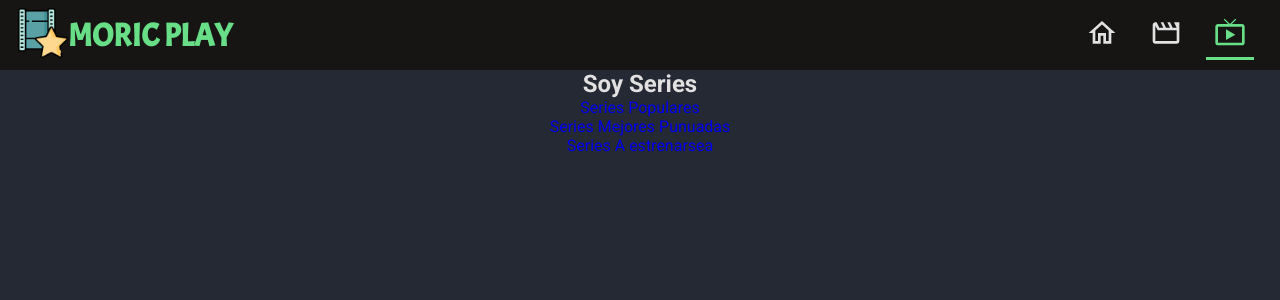
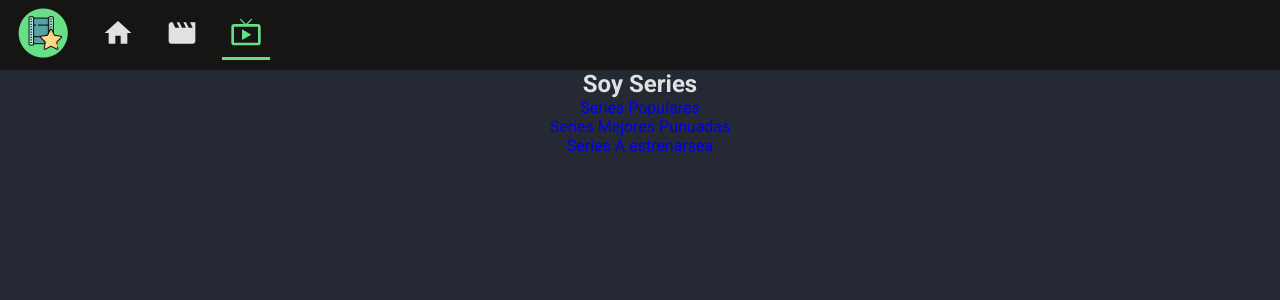
Before and after one commit to maarcf/moviesandseries, a React (Create React App) app: page /tv in a window 1280 px wide. Shown: the top 300 px of the page. Built offline with nearby package versions, Linux system fonts and the light colour scheme.

Commit message:
continue with nav styles

```diff
--- a/public/index.html
+++ b/public/index.html
@@ -25,7 +25,6 @@
       Learn how to configure a non-root public URL by running `npm run build`.
     -->
     <link rel="preconnect" href="https://fonts.gstatic.com">
-    <link href="https://fonts.googleapis.com/css2?family=Acme&display=swap" rel="stylesheet">
     <link href="https://fonts.googleapis.com/css2?family=Roboto:wght@300;400;700&display=swap" rel="stylesheet">
     <title>Movies and Series</title>
   </head>
--- a/src/components/ItemList.js
+++ b/src/components/ItemList.js
@@ -1,25 +1,11 @@
-import { useState, useRef, useEffect } from 'react';
+
 import { NavLinkStyled, ItemListStyled } from './Commons';
 
-const ItemList = ({ path, iconFilled, iconOutlined }) => {
-  const [ isSelected, setSelected ] = useState(false);
-  const hasSelectedClass = useRef();
-
-  useEffect(() => {
-    const linkElement = hasSelectedClass.current;
-    linkElement.classList.contains('selected') === true && setSelected(true);
-    console.log(linkElement.classList.contains('selected'))
-    return setSelected(false);
-  }, []);
-
-
-  const showIcon = isSelected ? iconFilled : iconOutlined;
-  console.log(showIcon)
-
+const ItemList = ({ path, icon }) => {
   return(
     <ItemListStyled>
-      <NavLinkStyled activeClassName="selected" exact to={path} ref={hasSelectedClass}>
-        {showIcon}
+      <NavLinkStyled activeClassName="selected" exact to={path}>
+        {icon}
       </NavLinkStyled>
     </ItemListStyled>
   );
--- a/src/components/NavBar.js
+++ b/src/components/NavBar.js
@@ -11,10 +11,8 @@ const NavStyled = styled(Flex)`
   padding: ${props => props.theme.spaces.extraSmall} ${props => props.theme.spaces.small}
 `;
 
-const MainTitle = styled.h1`
-  font-family: ${props => props.theme.font.family.h1};
-  color: ${props => props.theme.colors.textSecondary};
-  font-size: ${props => props.theme.sizes.large};
+const LogoContainer = styled(ImageContainer)`
+  margin-right: ${props => props.theme.spaces.small};
 `;
 
 const NavBar = () => {
@@ -22,12 +20,13 @@ const NavBar = () => {
     <NavStyled as='nav'
     justifyContent='space-between'>
       <Flex tabIndex="0">
-        <ImageContainer width='50px'>
+        <LogoContainer width='50px'>
           <ImageStyled src={Logo} alt="Logo de Peliculas y Series App." />
-        </ImageContainer>
-        <MainTitle>MORIC PLAY</MainTitle>
+        </LogoContainer>
+
+        <NavigationList />
       </Flex>
-      <NavigationList />
+
     </NavStyled>
   );
 };
--- a/src/components/NavigationList.js
+++ b/src/components/NavigationList.js
@@ -1,9 +1,6 @@
 import HomeIcon from '@material-ui/icons/Home';
-import HomeOutlinedIcon from '@material-ui/icons/HomeOutlined';
 import MovieIcon from '@material-ui/icons/Movie';
-import MovieOutlinedIcon from '@material-ui/icons/MovieOutlined';
 import LiveTvIcon from '@material-ui/icons/LiveTv';
-import LiveTvOutlinedIcon from '@material-ui/icons/LiveTvOutlined';
 
 import { ListStyled } from './Commons';
 
@@ -13,11 +10,11 @@ const NavigationList = () => {
   console.log('home', HomeIcon);
   return(
     <ListStyled>
-      <ItemList path="/" iconFilled={<HomeIcon />} iconOutlined={<HomeOutlinedIcon />} />
+      <ItemList path="/" icon={<HomeIcon />} />
 
-      <ItemList path="/movie" iconFilled={<MovieIcon />} iconOutlined={<MovieOutlinedIcon />} />
+      <ItemList path="/movie" icon={<MovieIcon />} />
 
-      <ItemList path="/tv" iconFilled={<LiveTvIcon />} iconOutlined={<LiveTvOutlinedIcon />} />
+      <ItemList path="/tv" icon={<LiveTvIcon />} />
     </ListStyled>
   );
 
--- a/src/styles/theme.js
+++ b/src/styles/theme.js
@@ -2,7 +2,6 @@ export const theme = {
   font: {
     family: {
       all: "'Roboto', sans-serif",
-      h1: "'Acme', sans-serif",
     },
     fontWeight: {
       thin: '300',
```
Also changed, not shown: src/utils/img/logo.png.
